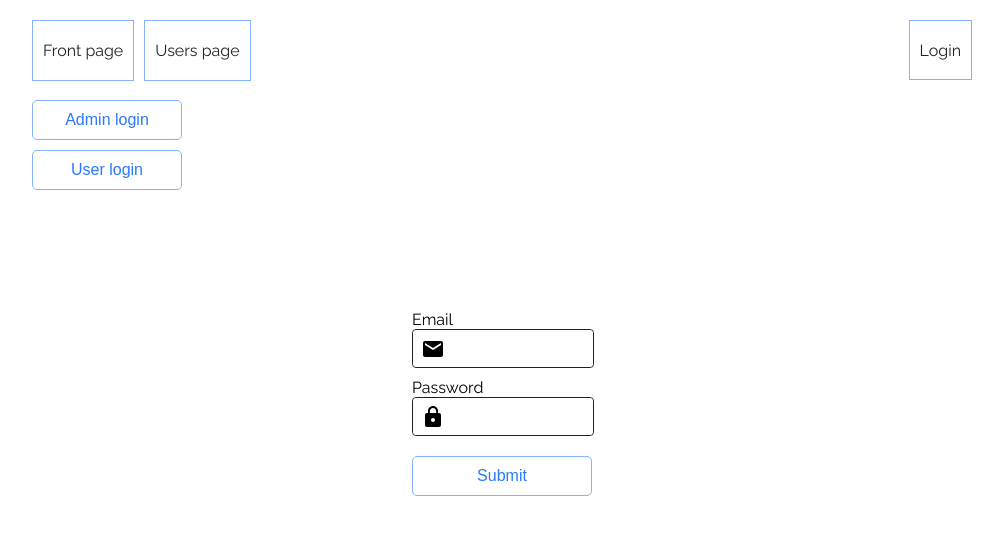
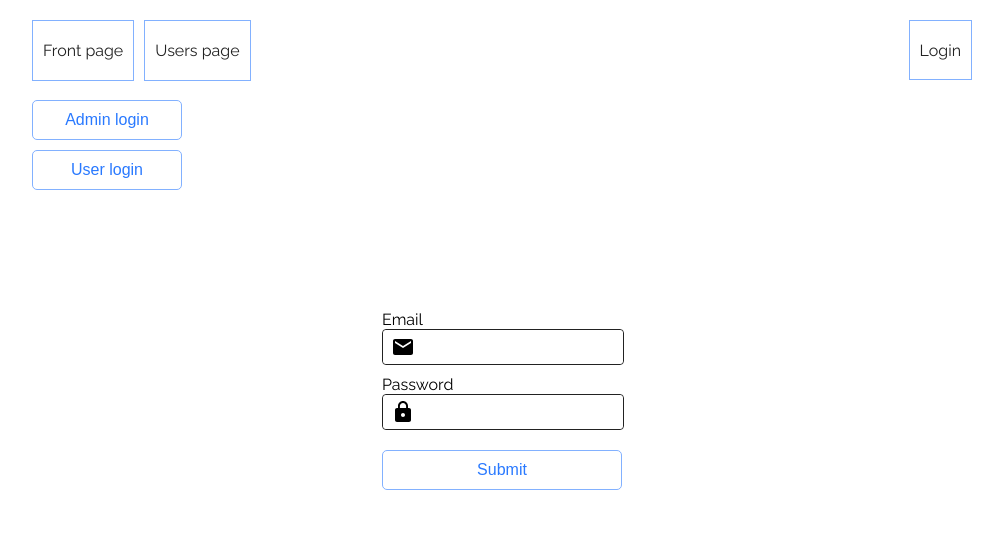
Before and after one commit to TeemuKoivisto/my-react-bootstrap, a React (Create React App) app: page /login in a window 1280 px wide. Shown: the top 534 px of the page, without its empty margins (138-1141 px from the left). Built offline with nearby package versions, Linux system fonts and the light colour scheme; no server answers.

Commit message:
Fix slow compilation times by skipLibCheck, refactor

```diff
--- a/src/elements/Input.tsx
+++ b/src/elements/Input.tsx
@@ -44,7 +44,7 @@ const InputContainer = styled.div`
   border-radius: 4px;
   display: flex;
   position: relative;
-  width: ${({ fullWidth } : IWrapperProps) => fullWidth ? '100%' : '150px' };
+  width: ${({ fullWidth } : IWrapperProps) => fullWidth ? '100%' : '180px' };
   &:focus {
     background-image: linear-gradient(to right, #cefff8, #729EE74D);
     color: ${({ theme }) => theme.color.textDark };
@@ -60,7 +60,7 @@ const StyledInput = styled.input`
   border: 0;
   border-radius: 4px;
   color: ${({ theme }) => theme.color.textDark };
-  font-size: ${({ theme }) => theme.fontSize.medium };
+  font-size: ${({ theme }) => theme.fontSize.small };
   padding: 0.5rem 0.5rem;
   padding-left: ${({ iconPadding } : IProps) => iconPadding || ''};
   text-decoration: none;
--- a/src/pages/FrontPage.tsx
+++ b/src/pages/FrontPage.tsx
@@ -15,7 +15,7 @@ interface IProps {
   authStore: stores.authStore,
 }))
 export class FrontPage extends React.PureComponent<IProps> {
-  public render() {
+  render() {
     const { loggedInUser } = this.props.authStore!
     return (
       <FrontPageContainer>
--- a/src/pages/LoginPage.tsx
+++ b/src/pages/LoginPage.tsx
@@ -96,13 +96,13 @@ const LoginForm = styled.form`
   padding: 100px 150px 150px 150px;
   ${Button} {
     margin-top: 20px;
-    max-width: 180px;
-    width: 180px;
+    max-width: 240px;
+    width: 240px;
   }
 `
 const LoginField = styled.div`
   display: flex;
   flex-direction: column;
   margin-top: 10px;
-  width: 180px;
+  width: 240px;
 `
--- a/src/pages/UsersPage.tsx
+++ b/src/pages/UsersPage.tsx
@@ -17,10 +17,10 @@ interface IProps {
 }))
 @observer
 export class UsersPage extends React.Component<IProps> {
-  public componentDidMount() {
+  componentDidMount() {
     this.props.userStore!.getUsers()
   }
-  public render() {
+  render() {
     const { users, loading } = this.props.userStore!
     return (
       <UsersPageContainer>
--- a/tsconfig.json
+++ b/tsconfig.json
@@ -17,7 +17,8 @@
     "strictNullChecks": true,
     "suppressImplicitAnyIndexErrors": true,
     "noUnusedLocals": true,
-    "experimentalDecorators": true
+    "experimentalDecorators": true,
+    "skipLibCheck" : true
   },
   "exclude": [
     "node_modules",
```
